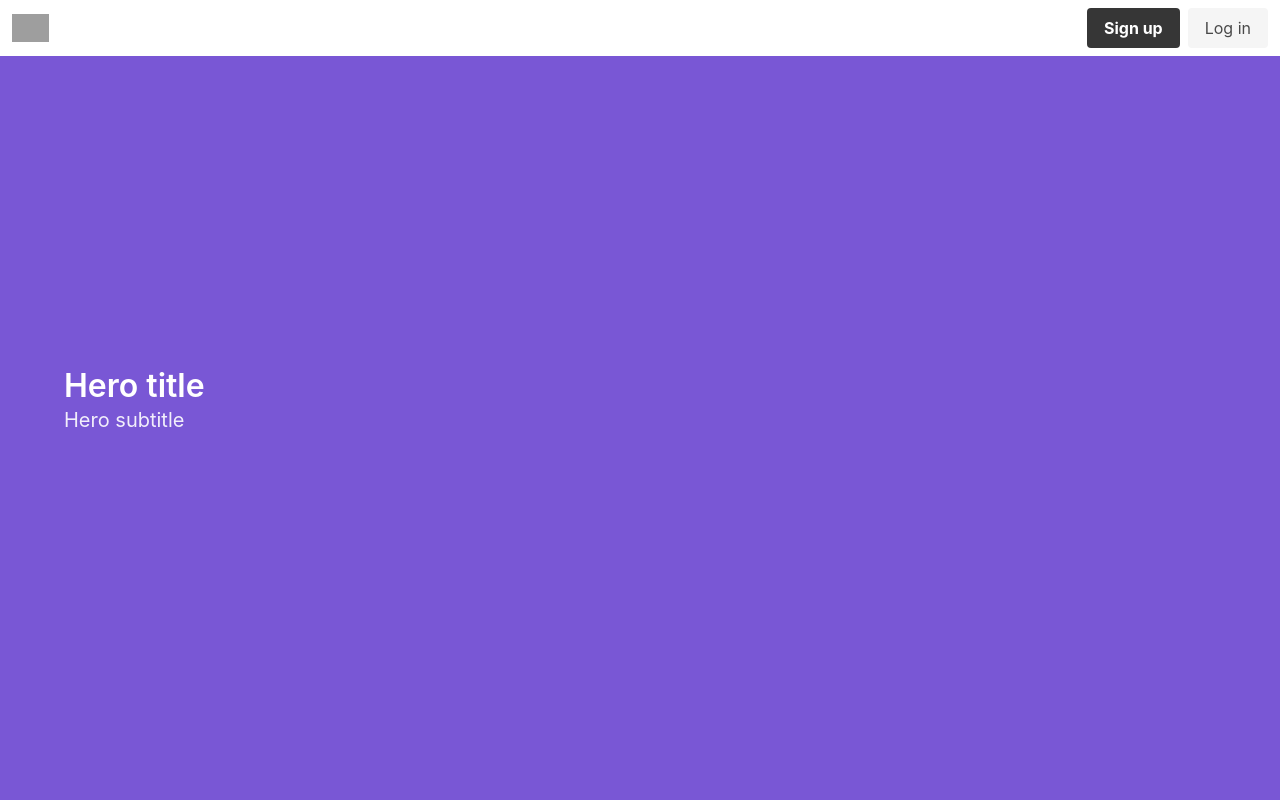
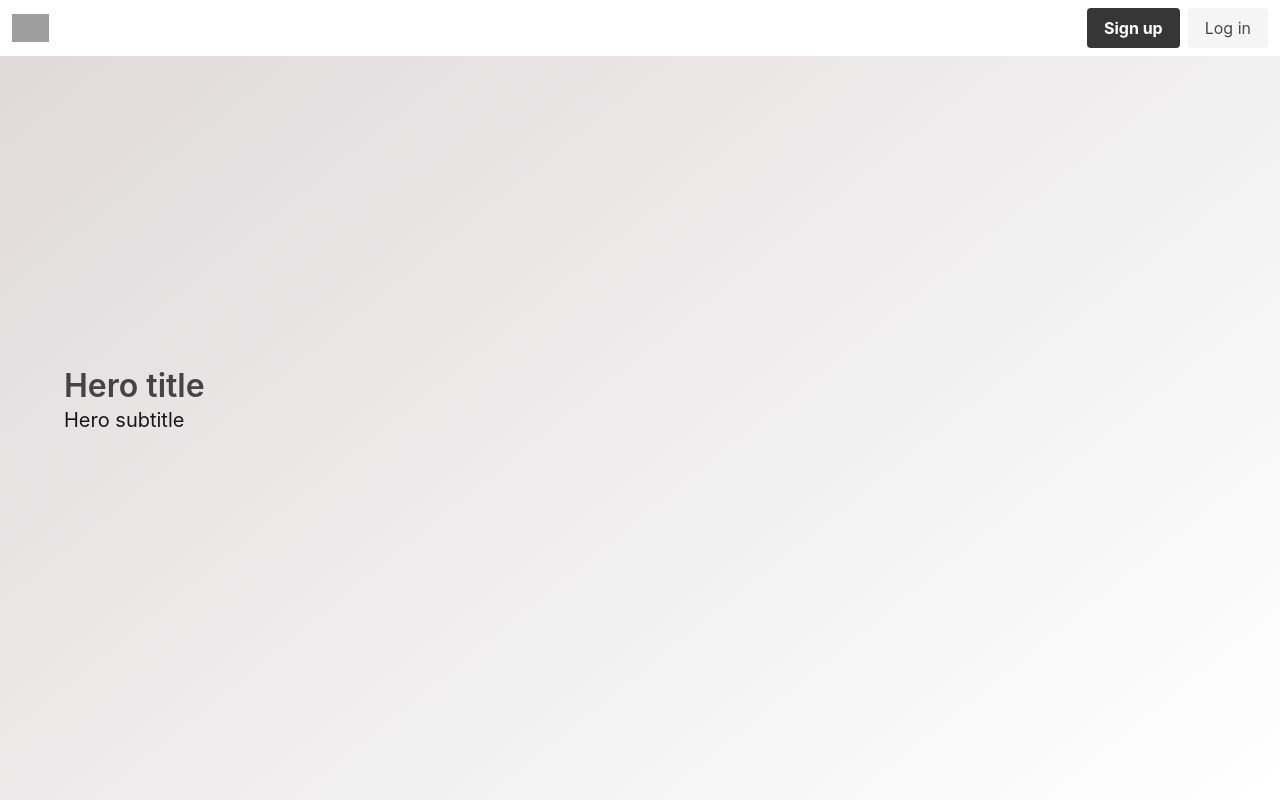
Before and after one commit to ccr5/Velh-IA, a Vue app in the folder velhia.web/: page /pvsp in a window 1280 px wide. Built offline with nearby package versions, Linux system fonts and the light colour scheme; grey boxes are pictures that could not be loaded.

Commit message:
Creating PvsP screen

```diff
--- a/velhia.web/src/views/PvsP.vue
+++ b/velhia.web/src/views/PvsP.vue
@@ -1,5 +1,5 @@
 <template>
-  <section class="hero is-primary is-fullheight">
+  <section class="hero is-light is-bold is-fullheight">
     <div class="hero-body">
       <div class="container">
         <h1 class="title">
```
